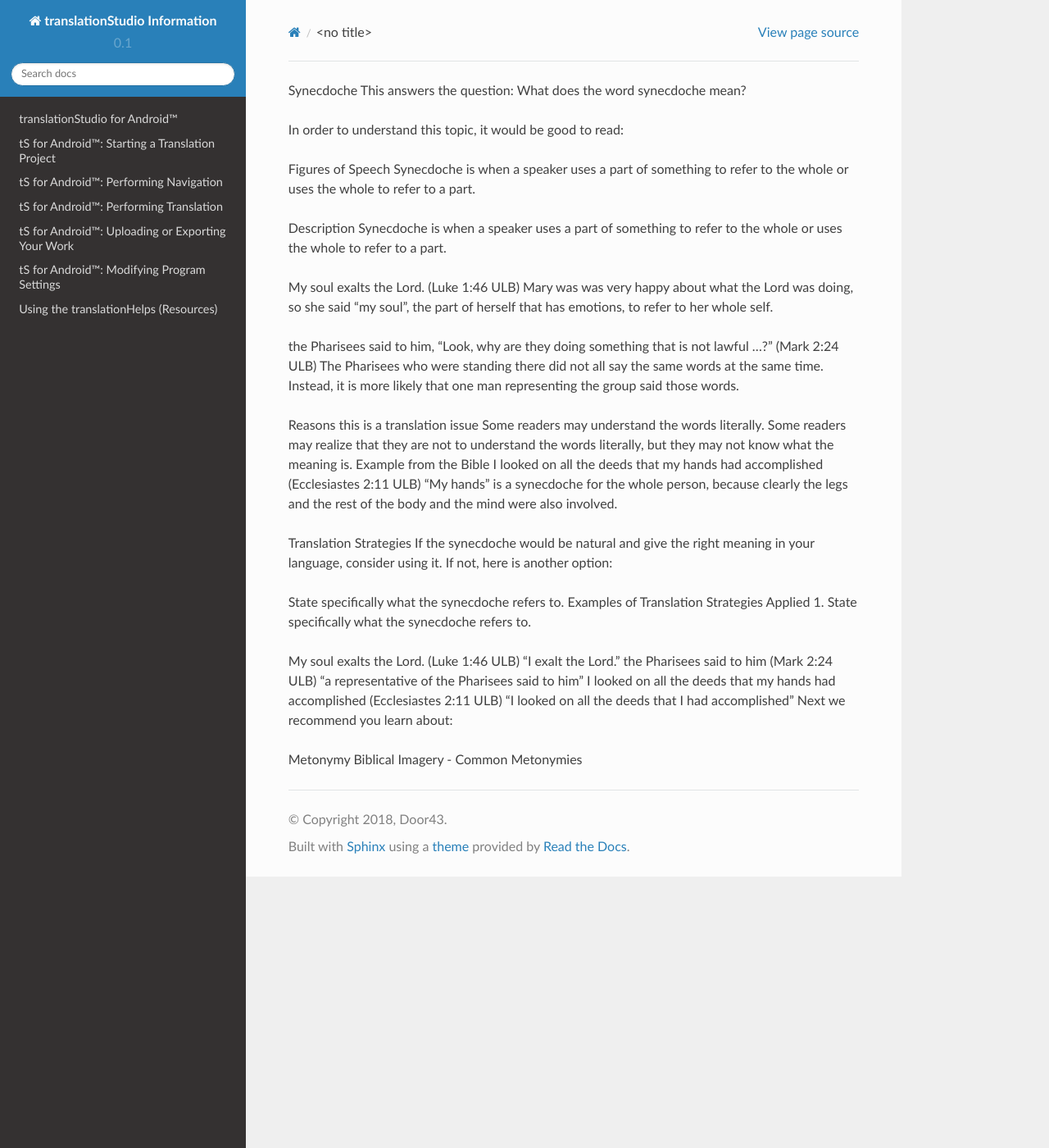
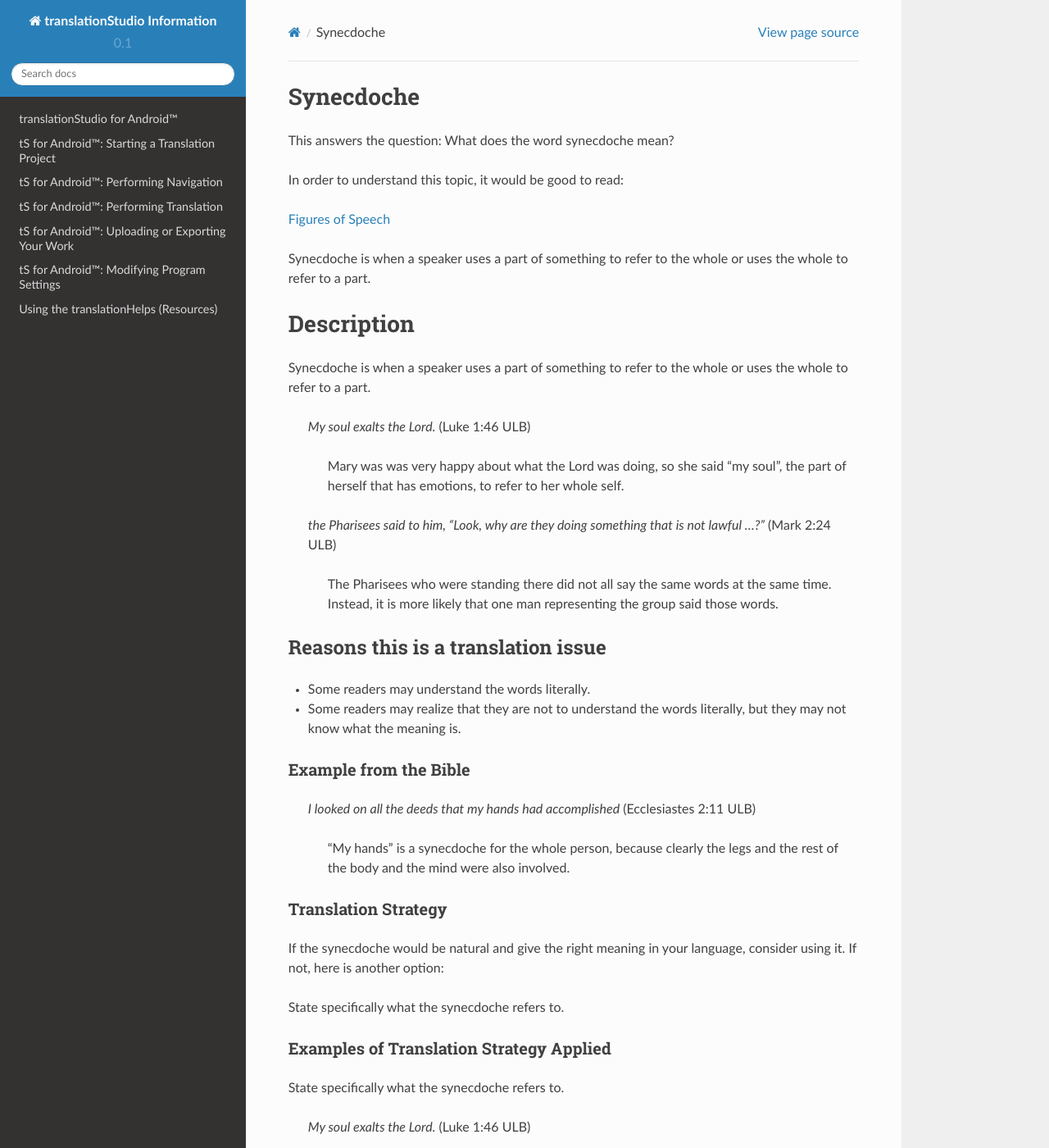
Before and after one commit to unfoldingWord-dev/translationStudio-Info, a Sphinx documentation site: the page built from docs/Synecdoche.rst, in a window 1280 px wide and 1400 px high. Shown: the whole window at 82% size. Built offline with Sphinx 7.4.7 and the Read the Docs theme 2.0.0, drawn with Linux system fonts in a browser that asks for light colours; pages that are not in the unit, such as notebooks, are missing from menus; some of the changed text lies outside the part shown.

Commit message:
Update Synecdoche.rst

```diff
--- a/docs/Synecdoche.rst
+++ b/docs/Synecdoche.rst
@@ -1,41 +1,67 @@
 Synecdoche
+===========
+
 This answers the question: What does the word synecdoche mean?
 
 In order to understand this topic, it would be good to read:
 
-Figures of Speech
+`Figures of Speech <https://github.com/unfoldingWord-dev/translationStudio-Info/blob/master/docs/FiguresOfSpeech.rst>`_
+
 Synecdoche is when a speaker uses a part of something to refer to the whole or uses the whole to refer to a part.
 
 Description
+===========
+
 Synecdoche is when a speaker uses a part of something to refer to the whole or uses the whole to refer to a part.
 
-My soul exalts the Lord. (Luke 1:46 ULB)
-Mary was was very happy about what the Lord was doing, so she said "my soul", the part of herself that has emotions, to refer to her whole self.
+  *My soul exalts the Lord.* (Luke 1:46 ULB)
 
-the Pharisees said to him, "Look, why are they doing something that is not lawful ...?" (Mark 2:24 ULB)
-The Pharisees who were standing there did not all say the same words at the same time. Instead, it is more likely that one man representing the group said those words.
+      Mary was was very happy about what the Lord was doing, so she said "my soul", the part of herself that has emotions, to refer to her whole self.
+
+  *the Pharisees said to him, "Look, why are they doing something that is not lawful ...?"* (Mark 2:24 ULB)
+
+    The Pharisees who were standing there did not all say the same words at the same time. Instead, it is more likely that one man representing the group said those words.
 
 Reasons this is a translation issue
-Some readers may understand the words literally.
-Some readers may realize that they are not to understand the words literally, but they may not know what the meaning is.
+^^^^^^^^^^^^^^^^^^^^^^^^^^^^^^^^^^^
+
+* Some readers may understand the words literally.
+
+* Some readers may realize that they are not to understand the words literally, but they may not know what the meaning is.
+
 Example from the Bible
-I looked on all the deeds that my hands had accomplished (Ecclesiastes 2:11 ULB)
-"My hands" is a synecdoche for the whole person, because clearly the legs and the rest of the body and the mind were also involved.
+----------------------
 
-Translation Strategies
+  *I looked on all the deeds that my hands had accomplished* (Ecclesiastes 2:11 ULB)
+
+    "My hands" is a synecdoche for the whole person, because clearly the legs and the rest of the body and the mind were also involved.
+
+Translation Strategy
+----------------------
+
 If the synecdoche would be natural and give the right meaning in your language, consider using it. If not, here is another option:
 
 State specifically what the synecdoche refers to.
-Examples of Translation Strategies Applied
-1. State specifically what the synecdoche refers to.
 
-My soul exalts the Lord. (Luke 1:46 ULB)
-"I exalt the Lord."
-the Pharisees said to him (Mark 2:24 ULB)
-"a representative of the Pharisees said to him"
-I looked on all the deeds that my hands had accomplished (Ecclesiastes 2:11 ULB)
-"I looked on all the deeds that I had accomplished"
+Examples of Translation Strategy Applied
+-------------------------------------------
+
+State specifically what the synecdoche refers to.
+
+  *My soul exalts the Lord.* (Luke 1:46 ULB)
+
+    "I exalt the Lord."
+
+  *the Pharisees said to him* (Mark 2:24 ULB)
+
+    "a representative of the Pharisees said to him"
+
+  *I looked on all the deeds that my hands had accomplished* (Ecclesiastes 2:11 ULB)
+
+    "I looked on all the deeds that I had accomplished"
+
 Next we recommend you learn about:
 
-Metonymy
-Biblical Imagery - Common Metonymies
+`Metonymy <https://github.com/unfoldingWord-dev/translationStudio-Info/blob/master/docs/Metonymy.rst>`_
+
+`Biblical Imagery - Common Metonymies <https://github.com/unfoldingWord-dev/translationStudio-Info/blob/master/docs/BiblicalImageryMetonymies.rst>`_
```
